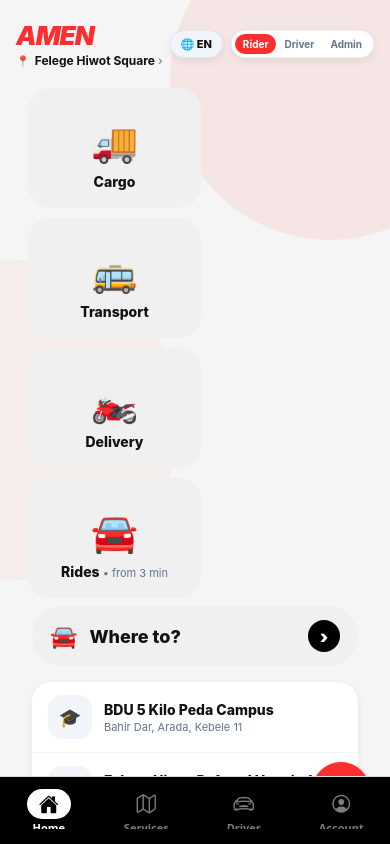
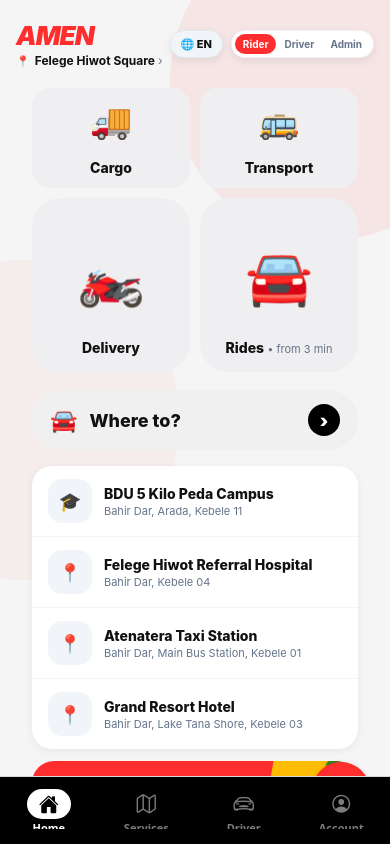
Before and after one commit to babam49-dot/AmenRide, a React Native app in the folder mobile/: screen /Home in a window 390 px wide. Built offline with nearby package versions, Linux system fonts and the light colour scheme; no server answers.

Commit message:
feat(ui): render Delivery and Rides service cards in perfect 1:1 square shape matching Yango app

```diff
--- a/mobile/screens/HomeScreen.js
+++ b/mobile/screens/HomeScreen.js
@@ -309,20 +309,45 @@ export default function HomeScreen({ navigation }) {
           </View>
         </View>
 
-        {/* 2x2 Yango Service Category Grid */}
+        {/* Yango Service Category Grid: Top horizontal cards + Bottom SQUARE shape cards */}
         <View style={styles.serviceGrid}>
-          {SERVICE_CATEGORIES.map((item, idx) => {
+          {/* Top Row: Cargo & Transport */}
+          <View style={styles.serviceRow}>
+            {SERVICE_CATEGORIES.slice(0, 2).map((item, idx) => {
               const cardKey = `service-${idx}`;
               return (
                 <Animated.View key={item.name} style={[styles.serviceCardWrap, { transform: [{ scale: getPressScale(cardKey) }] }]}>
                   <TouchableOpacity
-                  style={[styles.serviceCard, { backgroundColor: '#F0F0F0' }]}
+                    style={[styles.serviceCardTop, { backgroundColor: '#EFEFF1' }]}
                     onPress={() => navigation.navigate(item.screen)}
                     onPressIn={() => handlePressIn(cardKey)}
                     onPressOut={() => handlePressOut(cardKey)}
                     activeOpacity={0.85}
                   >
-                  <Text style={styles.serviceEmoji}>{item.emoji}</Text>
+                    <Text style={styles.serviceEmojiTop}>{item.emoji}</Text>
+                    <Text style={styles.serviceName}>{item.name}</Text>
+                  </TouchableOpacity>
+                </Animated.View>
+              );
+            })}
+          </View>
+
+          {/* Bottom Row: Delivery & Rides (SQUARE SHAPE 1:1 RATIO) */}
+          <View style={styles.serviceRow}>
+            {SERVICE_CATEGORIES.slice(2, 4).map((item, idx) => {
+              const cardKey = `service-${idx + 2}`;
+              return (
+                <Animated.View key={item.name} style={[styles.serviceCardWrap, { transform: [{ scale: getPressScale(cardKey) }] }]}>
+                  <TouchableOpacity
+                    style={[styles.serviceCardSquare, { backgroundColor: '#EFEFF1' }]}
+                    onPress={() => navigation.navigate(item.screen)}
+                    onPressIn={() => handlePressIn(cardKey)}
+                    onPressOut={() => handlePressOut(cardKey)}
+                    activeOpacity={0.85}
+                  >
+                    <View style={styles.squareIconBox}>
+                      <Text style={styles.serviceEmojiSquare}>{item.emoji}</Text>
+                    </View>
                     <Text style={styles.serviceName}>
                       {item.name}
                       {item.badge ? <Text style={styles.serviceBadge}> • {item.badge}</Text> : null}
@@ -331,6 +356,7 @@ export default function HomeScreen({ navigation }) {
                 </Animated.View>
               );
             })}
+          </View>
         </View>
 
         {/* Yango-style pill "Where to?" search bar */}
@@ -657,28 +683,45 @@ const styles = StyleSheet.create({
     fontSize: 10,
   },
 
-  // ── 2×2 Yango Service Grid ──
+  // ── 2×2 Yango Service Grid with Square Cards ──
   serviceGrid: {
+    paddingHorizontal: 16,
+    paddingBottom: 8,
+  },
+  serviceRow: {
     flexDirection: 'row',
-    flexWrap: 'wrap',
-    paddingHorizontal: 12,
-    paddingBottom: 8,
     gap: 10,
+    marginBottom: 10,
   },
   serviceCardWrap: {
-    width: (width - 44) / 2,
+    flex: 1,
   },
-  serviceCard: {
-    borderRadius: 22,
-    paddingVertical: 18,
-    paddingHorizontal: 14,
+  serviceCardTop: {
+    borderRadius: 18,
+    paddingVertical: 12,
+    paddingHorizontal: 10,
     alignItems: 'center',
-    justifyContent: 'flex-end',
-    minHeight: 120,
+    justifyContent: 'space-between',
+    height: 100,
   },
-  serviceEmoji: {
-    fontSize: 38,
-    marginBottom: 8,
+  serviceCardSquare: {
+    borderRadius: 28,
+    paddingVertical: 16,
+    paddingHorizontal: 12,
+    alignItems: 'center',
+    justifyContent: 'space-between',
+    height: (width - 42) / 2, // Perfect 1:1 Square Shape!
+  },
+  squareIconBox: {
+    flex: 1,
+    alignItems: 'center',
+    justifyContent: 'center',
+  },
+  serviceEmojiTop: {
+    fontSize: 34,
+  },
+  serviceEmojiSquare: {
+    fontSize: 54,
   },
   serviceName: {
     fontSize: 14,
@@ -691,6 +734,7 @@ const styles = StyleSheet.create({
     fontWeight: '400',
     color: '#64748B',
   },
+
 
   // ── Yango "Where to?" pill ──
   whereToBar: {
```
Also changed, not shown: 1 other file (tests, documents, lock files or other folders). Lines whose indentation alone changed are shown as unchanged.
